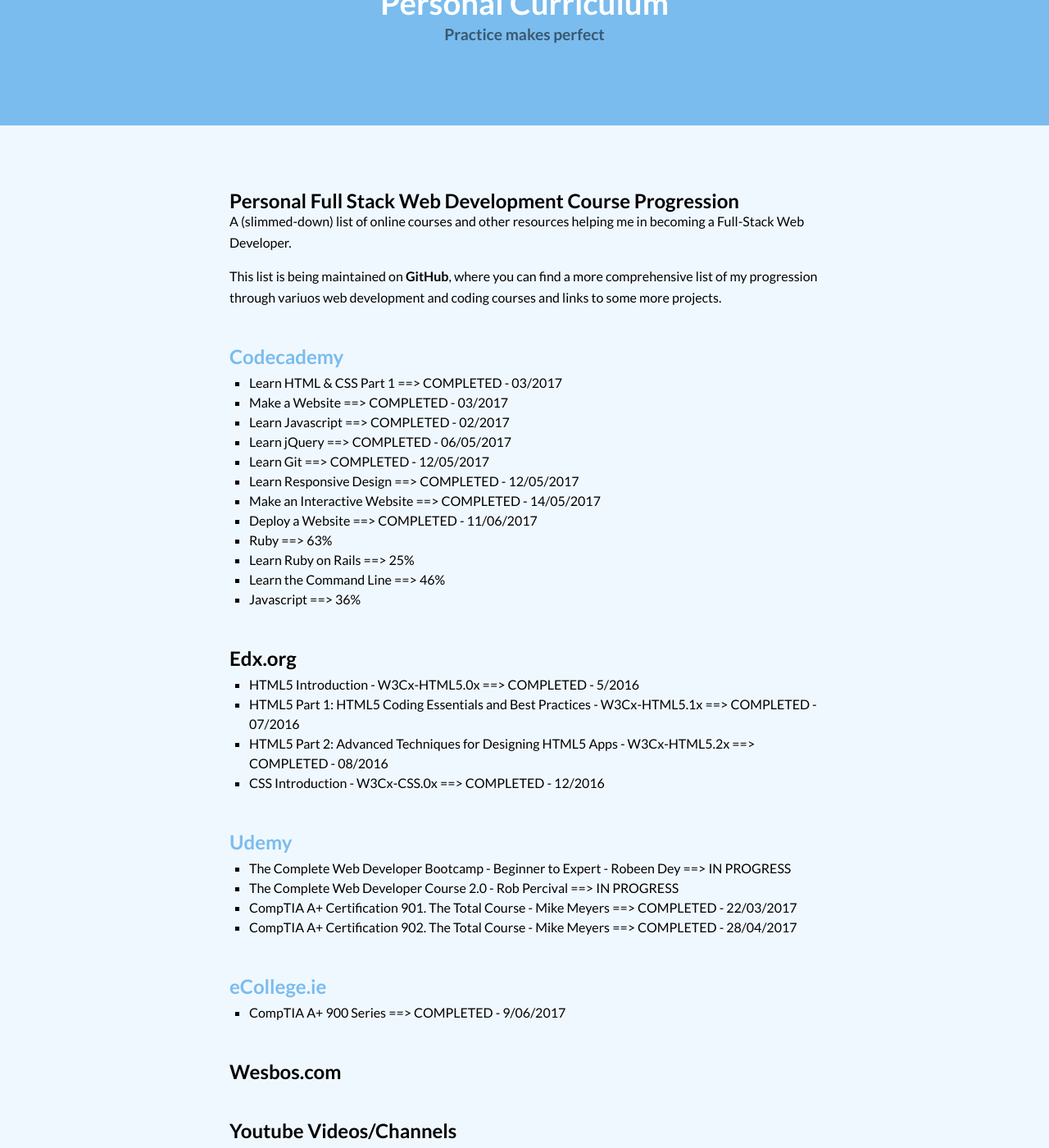
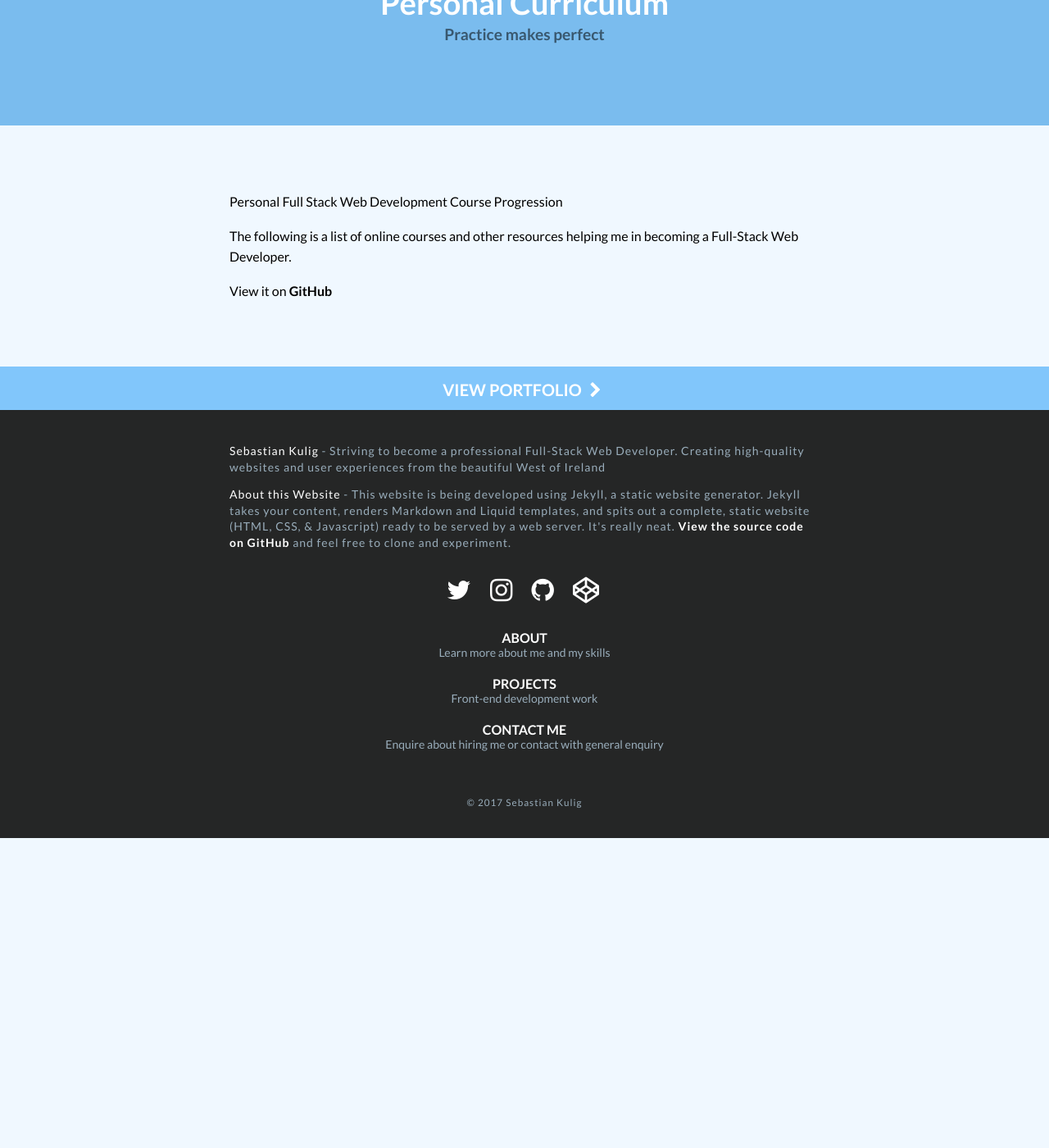
Before and after one commit to sebam2k4/sebastiankulig-Jekyll, a Jekyll site: the page built from source/_pages/Personal-curriculum.md, in a window 1280 px wide and 1400 px high, scrolled down 200 px. Shown: the whole window at 82% size. Built offline with Jekyll 4.4.1, drawn with Linux system fonts in a browser that asks for light colours; nearby versions of some CDN libraries; after the commit the page ends 1222 px from its top, so only the background shows below that; some of the changed text lies outside the part shown.

Commit message:
Changed Curriculum Page content

```diff
--- a/source/_pages/Personal-curriculum.md
+++ b/source/_pages/Personal-curriculum.md
@@ -9,63 +9,11 @@ permalink: /personal-curriculum/
 
 <div class="content" markdown="1">
 
-# Personal Full Stack Web Development Course Progression
+Personal Full Stack Web Development Course Progression
 
-A (slimmed-down) list of online courses and other resources helping me in becoming a Full-Stack Web Developer.
+The following is a list of online courses and other resources helping me in becoming a Full-Stack Web Developer.
 
-This list is being maintained on [GitHub](https://github.com/sebam2k4/Web-Development-Curriculum "Visit my Personal Curriculum Repository on GitHub"){:target="_blank"}, where you can find a more comprehensive list of my progression through variuos web development and coding courses and links to some more projects.
+View it on [GitHub](https://github.com/sebam2k4/Web-Development-Curriculum "Visit my Personal Curriculum Repository on GitHub")
 
-## [Codecademy](https://github.com/sebam2k4/Web-Development-Curriculum/tree/master/Codecademy "View projects and detailed info")
-
-* Learn HTML &amp; CSS Part 1 ==> COMPLETED - 03/2017
-* Make a Website ==> COMPLETED - 03/2017
-* Learn Javascript ==> COMPLETED - 02/2017
-* Learn jQuery ==> COMPLETED - 06/05/2017
-* Learn Git ==> COMPLETED - 12/05/2017
-* Learn Responsive Design ==> COMPLETED - 12/05/2017
-* Make an Interactive Website ==> COMPLETED - 14/05/2017
-* Deploy a Website ==> COMPLETED - 11/06/2017
-* Ruby ==> 63%
-* Learn Ruby on Rails ==> 25%
-* Learn the Command Line ==> 46%
-* Javascript ==> 36%
-
-## Edx.org
-
-* HTML5 Introduction - W3Cx-HTML5.0x ==> COMPLETED - 5/2016
-* HTML5 Part 1: HTML5 Coding Essentials and Best Practices - W3Cx-HTML5.1x ==> COMPLETED - 07/2016
-* HTML5 Part 2: Advanced Techniques for Designing HTML5 Apps - W3Cx-HTML5.2x ==> COMPLETED - 08/2016
-* CSS Introduction - W3Cx-CSS.0x ==> COMPLETED - 12/2016
-
-## [Udemy](https://github.com/sebam2k4/Web-Development-Curriculum/tree/master/Udemy "View projects and detailed info")
-
-* The Complete Web Developer Bootcamp - Beginner to Expert - Robeen Dey ==> IN PROGRESS
-* The Complete Web Developer Course 2.0 - Rob Percival ==> IN PROGRESS
-* CompTIA A+ Certification 901. The Total Course - Mike Meyers ==> COMPLETED - 22/03/2017
-* CompTIA A+ Certification 902. The Total Course - Mike Meyers ==> COMPLETED - 28/04/2017
-
-## [eCollege.ie](https://github.com/sebam2k4/Web-Development-Curriculum/tree/master/eCollege "View detailed info")
-
-* CompTIA A+ 900 Series ==> COMPLETED - 9/06/2017
-
-## Wesbos.com
-
-## Youtube Videos/Channels
-
-* [DevTips](https://www.youtube.com/channel/UCyIe-61Y8C4_o-zZCtO4ETQ "Visit DevTips YouTube channel")
-
-## Books
-
-* HTML &amp; CSS: Design and Bulid Websites - 2011 - John Duckett
-
-# Certification
-
-## CompTIA A+ ==> In Progress
-* Exam 200-901 passed 14/4/2017 - Score: 758/900
-
-
-<p id="conclusion">I'd love to help you build a professional, beautiful, and functional website that will fit your needs. Visit my <a href="{{ site.url }}/">portfolio</a> for samples of my work or <a href="{{ site.url }}/hire-sebastian/">tell me aobut your project.</a></p>
 </div>
-
-
 {% include button.html relative_url="" title="View Web Design Portfolio" text="View Portfolio" %}
```
